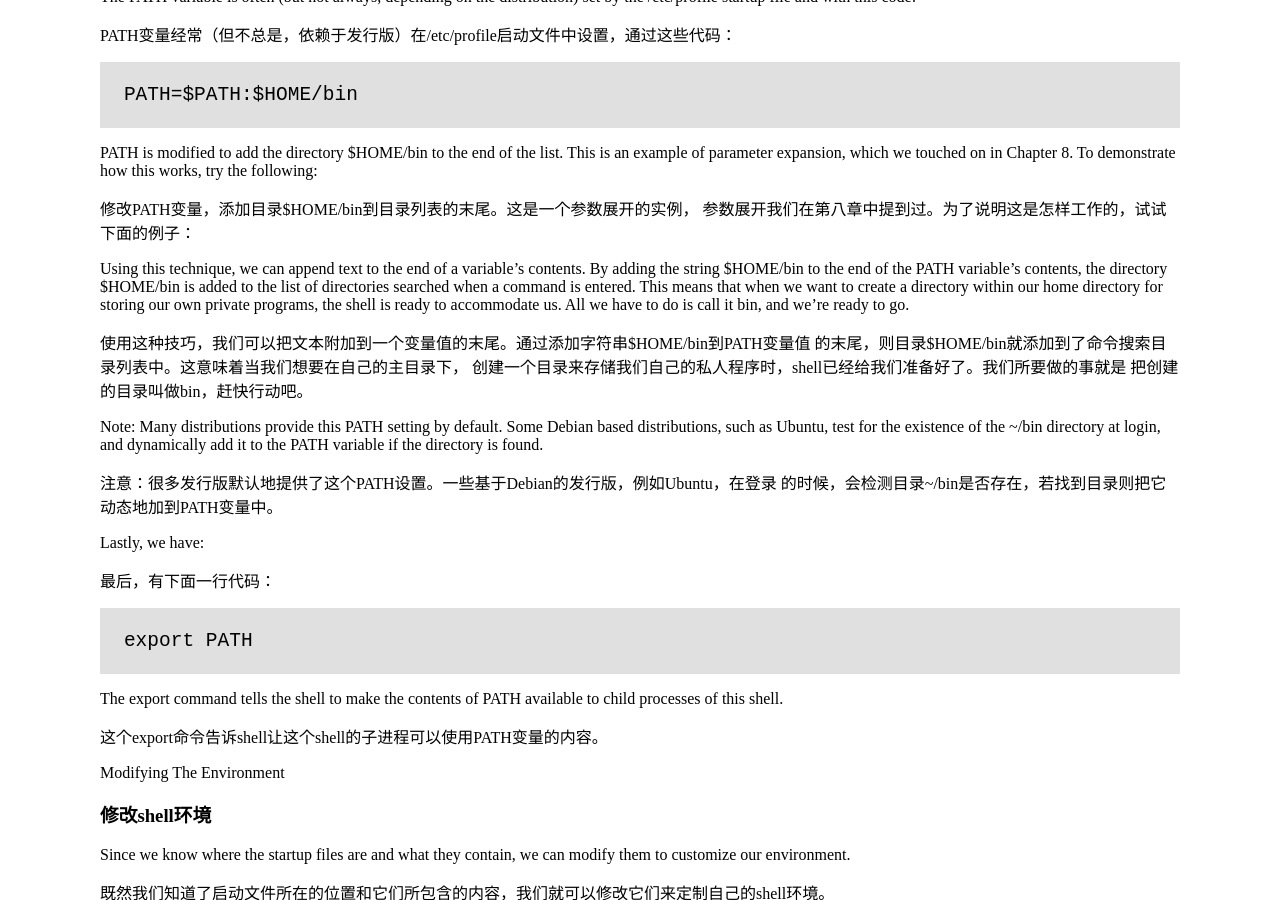
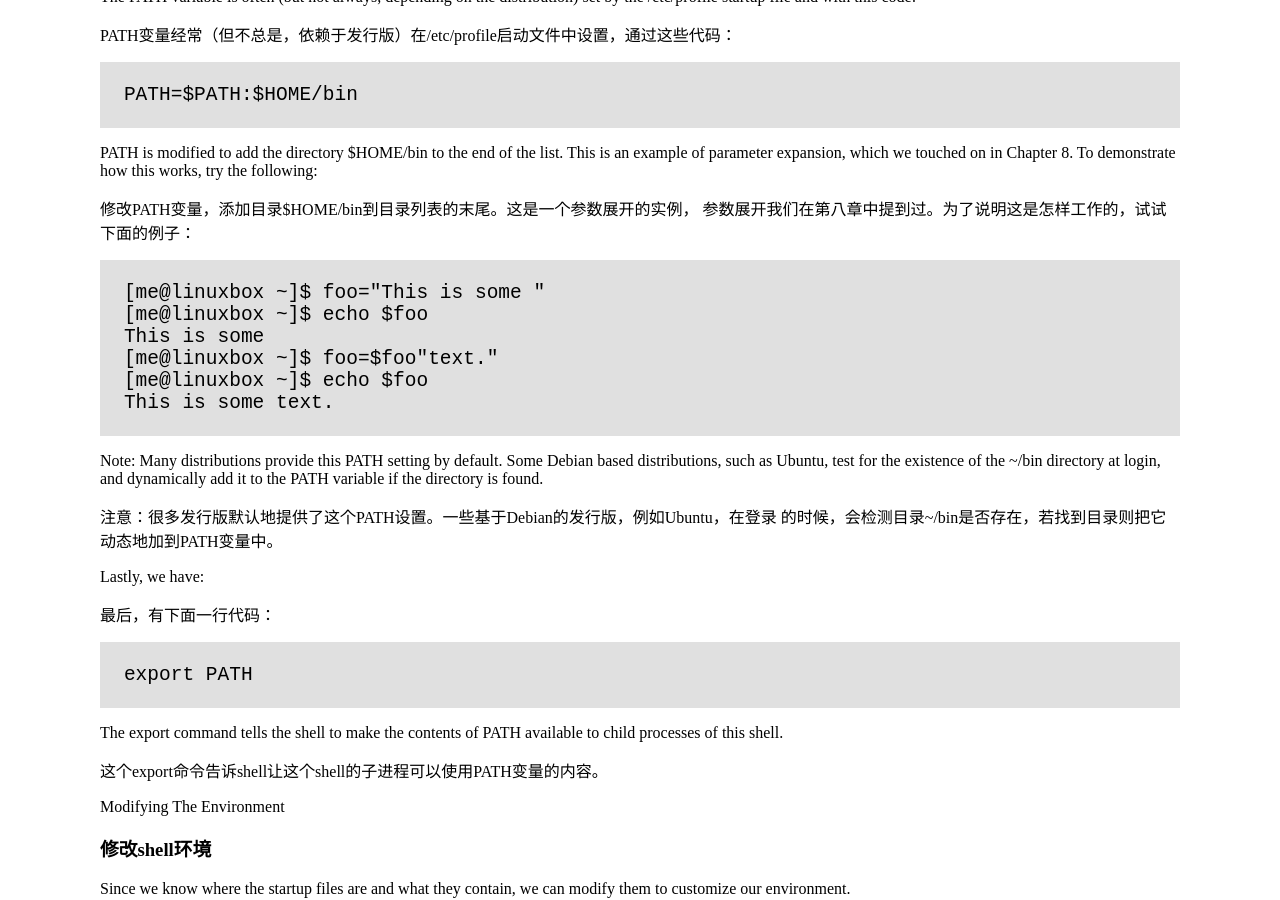
Before and after one commit to billie66/TLCL, a Jekyll site: the page built from book/environment.md, in a window 1280 px wide and 900 px high, scrolled down 7817 px. Built offline with Jekyll 4.4.1, drawn with Linux system fonts in a browser that asks for light colours; Markdown is read by kramdown in place of the engine named in the settings.

Commit message:
really sick

```diff
--- a/book/environment.md
+++ b/book/environment.md
@@ -570,17 +570,14 @@ how this works, try the following:
 修改PATH变量，添加目录$HOME/bin到目录列表的末尾。这是一个参数展开的实例，
 参数展开我们在第八章中提到过。为了说明这是怎样工作的，试试下面的例子：
 
-Using this technique, we can append text to the end of a variable's contents.
-By adding the string $HOME/bin to the end of the PATH variable's contents, the
-directory $HOME/bin is added to the list of directories searched when a command is
-entered. This means that when we want to create a directory within our home directory
-for storing our own private programs, the shell is ready to accommodate us. All we have
-to do is call it bin, and we’re ready to go.
-
-使用这种技巧，我们可以把文本附加到一个变量值的末尾。通过添加字符串$HOME/bin到PATH变量值
-的末尾，则目录$HOME/bin就添加到了命令搜索目录列表中。这意味着当我们想要在自己的主目录下，
-创建一个目录来存储我们自己的私人程序时，shell已经给我们准备好了。我们所要做的事就是
-把创建的目录叫做bin，赶快行动吧。
+<div class="code"><pre>
+<tt>[me@linuxbox ~]$ foo=&quot;This is some &quot;
+[me@linuxbox ~]$ echo $foo
+This is some
+[me@linuxbox ~]$ foo=$foo&quot;text.&quot;
+[me@linuxbox ~]$ echo $foo
+This is some text.</tt>
+</pre></div>
 
 Note: Many distributions provide this PATH setting by default. Some Debian
 based distributions, such as Ubuntu, test for the existence of the ~/bin directory at
```
